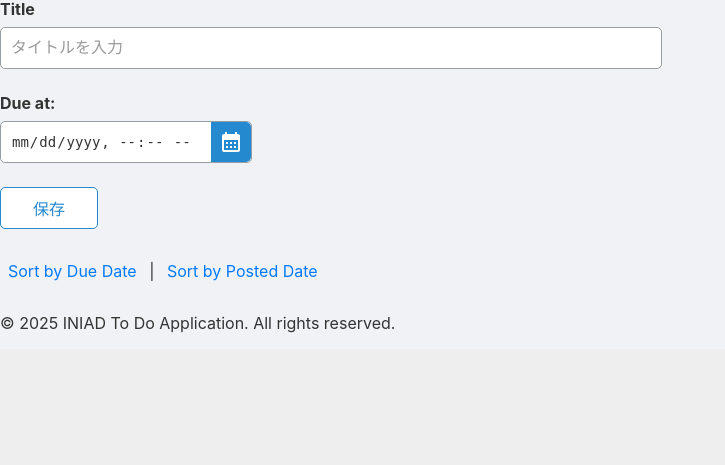
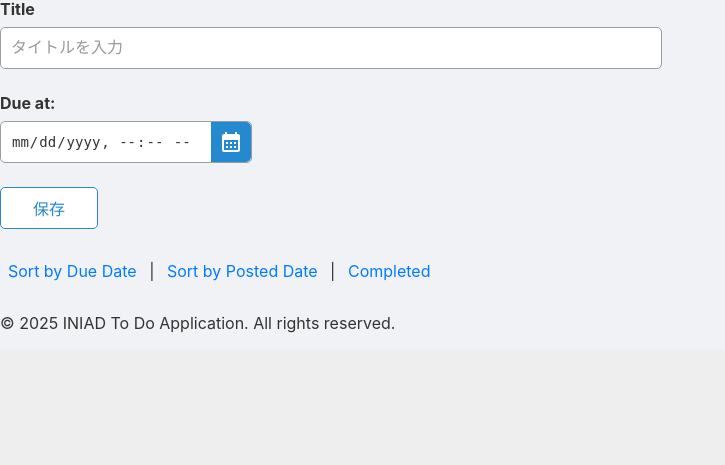
Before and after one commit to 50ki-1706/django-test-exercise, a Django app: page / in a window 1280 px wide. Shown: the part 262-727 px from the top of the page, without its empty margins (0-725 px from the left). Run offline with Django 5.2, Linux system fonts and the light colour scheme; data that the repository does not hold is empty.

Commit message:
index.htmlにCompletedページにリダイレクトできるボタンを再度設置しました。

```diff
--- a/todo/templates/todo/index.html
+++ b/todo/templates/todo/index.html
@@ -27,6 +27,8 @@
   <a href="{% url 'index' %}?order=post" class="sort-link {% if current_order == 'post' %}active{% endif %}">
     Sort by Posted Date
   </a>
+  |
+  <a href="{% url 'completed_tasks' %}" class="sort-link">Completed</a>
 </div>
 
 {% for task in tasks %}
```
